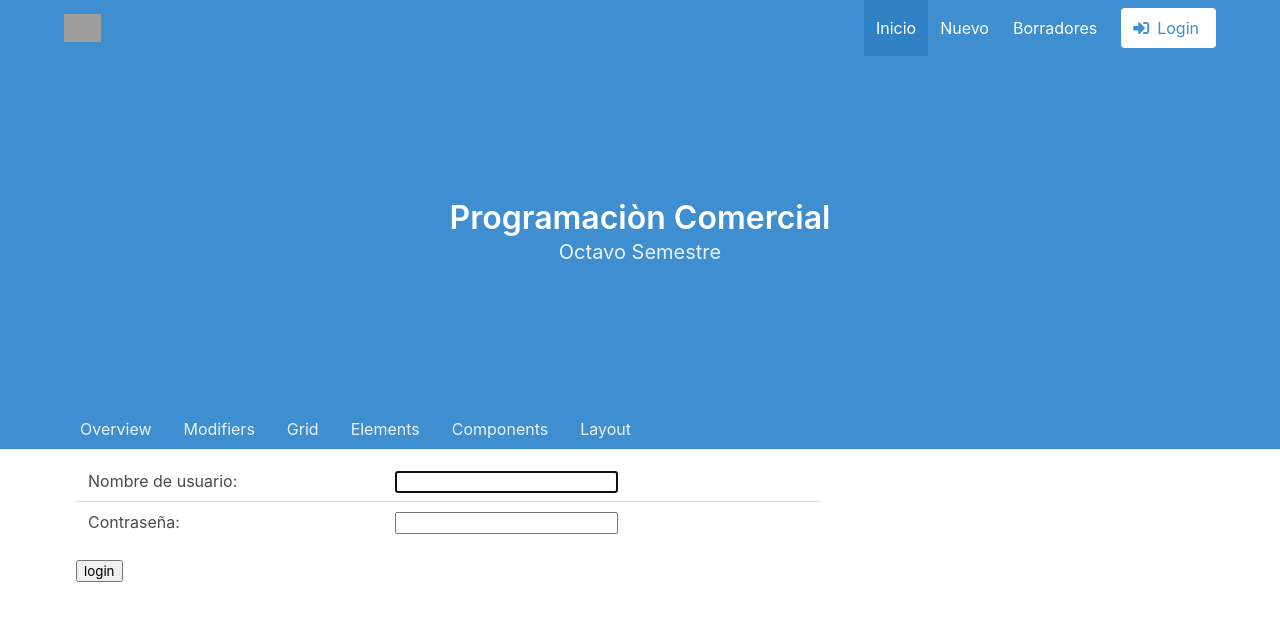
After one commit to Yakshim/PrograComercial, a Django app: page /accounts/login/ in a window 1280 px wide. The commit adds this page. Shown: the top 621 px of the page. Run offline with Django 3.2, Linux system fonts and the light colour scheme; some libraries are stand-ins or nearby versions; grey boxes are pictures that could not be loaded.

Commit message:
Agregando el borrador, eliminacion y el login

```diff
--- a/blog/templates/blog/base2.html
+++ b/blog/templates/blog/base2.html
@@ -30,17 +30,25 @@
                         Inicio
                       </a>
                       <a class="navbar-item" href="{% url 'publicacion_nueva' %}" >
-                        Ingresos
+                        Nuevo
                       </a>
-                      <a class="navbar-item">
-                        Documentaciòn
+                      <a class="navbar-item" href="{% url 'publicacion_borrador_lista' %}" >
+                        Borradores
                       </a>
                       <span class="navbar-item">
-                        <a class="button is-info is-inverted">
+                        {% if user.is_authenticated %}
+                        <a class="button is-info is-inverted" href="{% url 'logout' %}">
                             <span class="icon">
-                                <i class="fab fa-github"></i>
+                                <i class="fa fa-sign-in-alt"></i>
                           </span>
-                          <span>Descarga</span>
+                          <span>Logout</span>
+                        {% else %}
+                        <a class="button is-info is-inverted" href="{% url 'login' %}">
+                          <span class="icon">
+                            <i class="fa fa-sign-in-alt"></i>
+                          </span>
+                          <span>Login</span>
+                        {% endif %}
                         </a>
                       </span>
                     </div>
--- /dev/null
+++ b/blog/templates/blog/registration/login.html
@@ -0,0 +1,24 @@
+{% extends "blog/base2.html" %}
+
+{% block content %}
+    {% if form.errors %}
+        <p>Usuario no encontrado.</p>
+    {% endif %}
+
+    <form method="post" action="{% url 'login' %}">
+    {% csrf_token %}
+        <table>
+        <tr>
+            <td>{{ form.username.label_tag }}</td>
+            <td>{{ form.username }}</td>
+        </tr>
+        <tr>
+            <td>{{ form.password.label_tag }}</td>
+            <td>{{ form.password }}</td>
+        </tr>
+        </table>
+
+        <input type="submit" value="login" />
+        <input type="hidden" name="next" value="{{ next }}" />
+    </form>
+{% endblock %}
--- a/blog/urls.py
+++ b/blog/urls.py
@@ -8,4 +8,7 @@
     path('publicacion/<int:pk>', views.publicacion_detalle, name='publicacion_detalle'),
     path('publicacion/nueva/', views.publicacion_nueva, name='publicacion_nueva'),
     path('publicacion/<int:pk>/editar/', views.publicacion_editar, name='publicacion_editar'),
+    path('borradores/', views.publicacion_borrador_lista, name='publicacion_borrador_lista'),
+    path('publicacion/<int:pk>/publicar/', views.publicacion_publicar, name='publicacion_publicar'),
+    path('publicacion/<int:pk>/eliminar/', views.publicacion_eliminar, name='publicacion_eliminar'),
 ]
--- a/misitio/settings.py
+++ b/misitio/settings.py
@@ -126,3 +126,5 @@
 # https://docs.djangoproject.com/en/3.2/ref/settings/#default-auto-field
 
 DEFAULT_AUTO_FIELD = 'django.db.models.BigAutoField'
+
+LOGIN_REDIRECT_URL = '/'
--- a/misitio/urls.py
+++ b/misitio/urls.py
@@ -15,8 +15,17 @@
 """
 from django.contrib import admin
 from django.urls import path, include
+from django.contrib.auth import views
+from blog import views
+
+
+from django.urls import include, path
+from django.contrib import admin
+from django.contrib.auth import views
 
 urlpatterns = [
     path('admin/', admin.site.urls),
+    path('accounts/login/', views.LoginView.as_view(template_name='blog/registration/login.html'), name='login'),
+    path('accounts/logout/', views.LogoutView.as_view(next_page='/'), name='logout'),
     path('', include('blog.urls'))
 ]
```
Also changed, not shown: blog/templates/blog/publicacion_borrador_lista.html (added, +11 -0 lines), blog/templates/blog/publicacion_detalle.html (+7 -4 lines), blog/views.py (+22 -1 lines).
